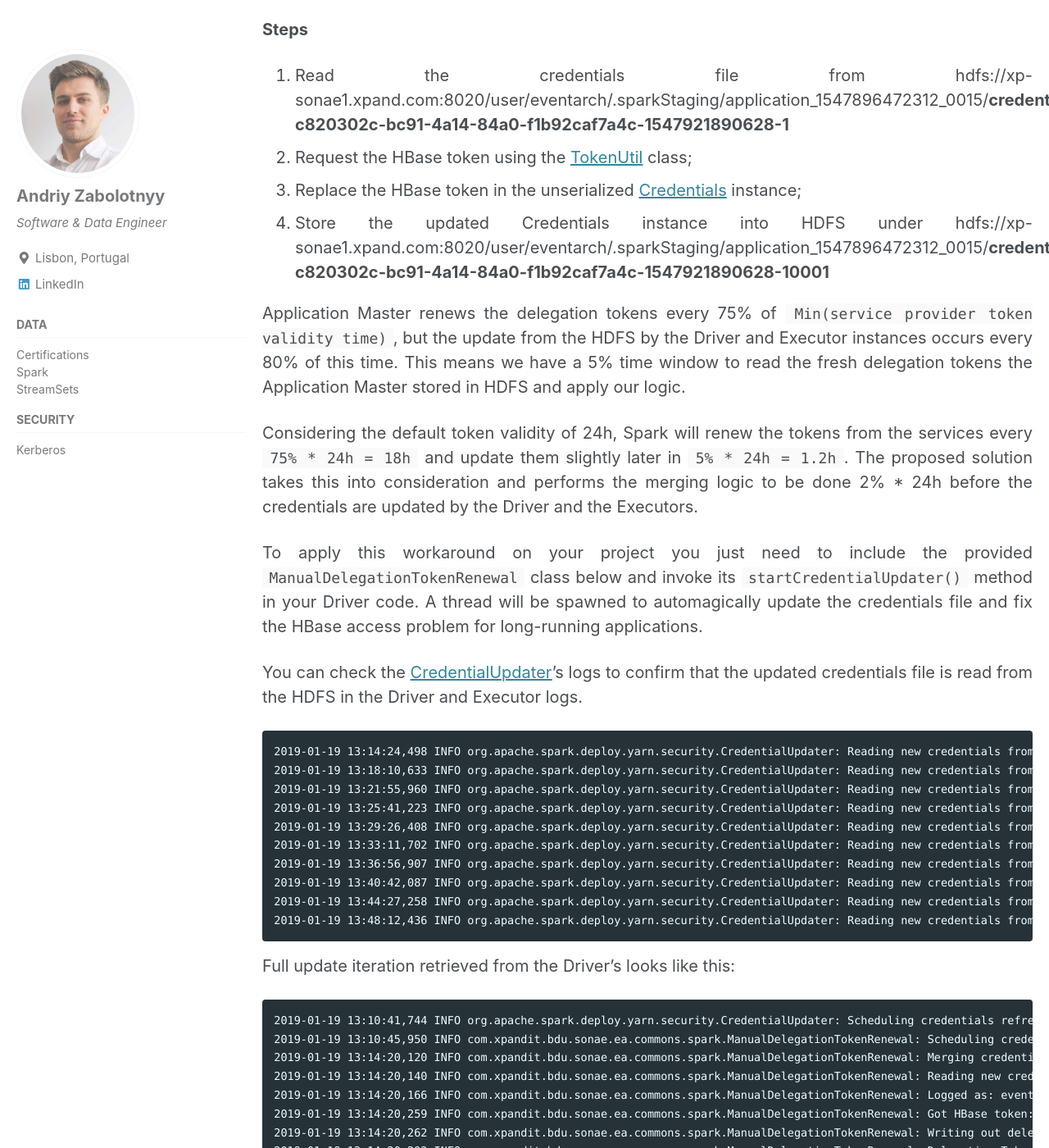
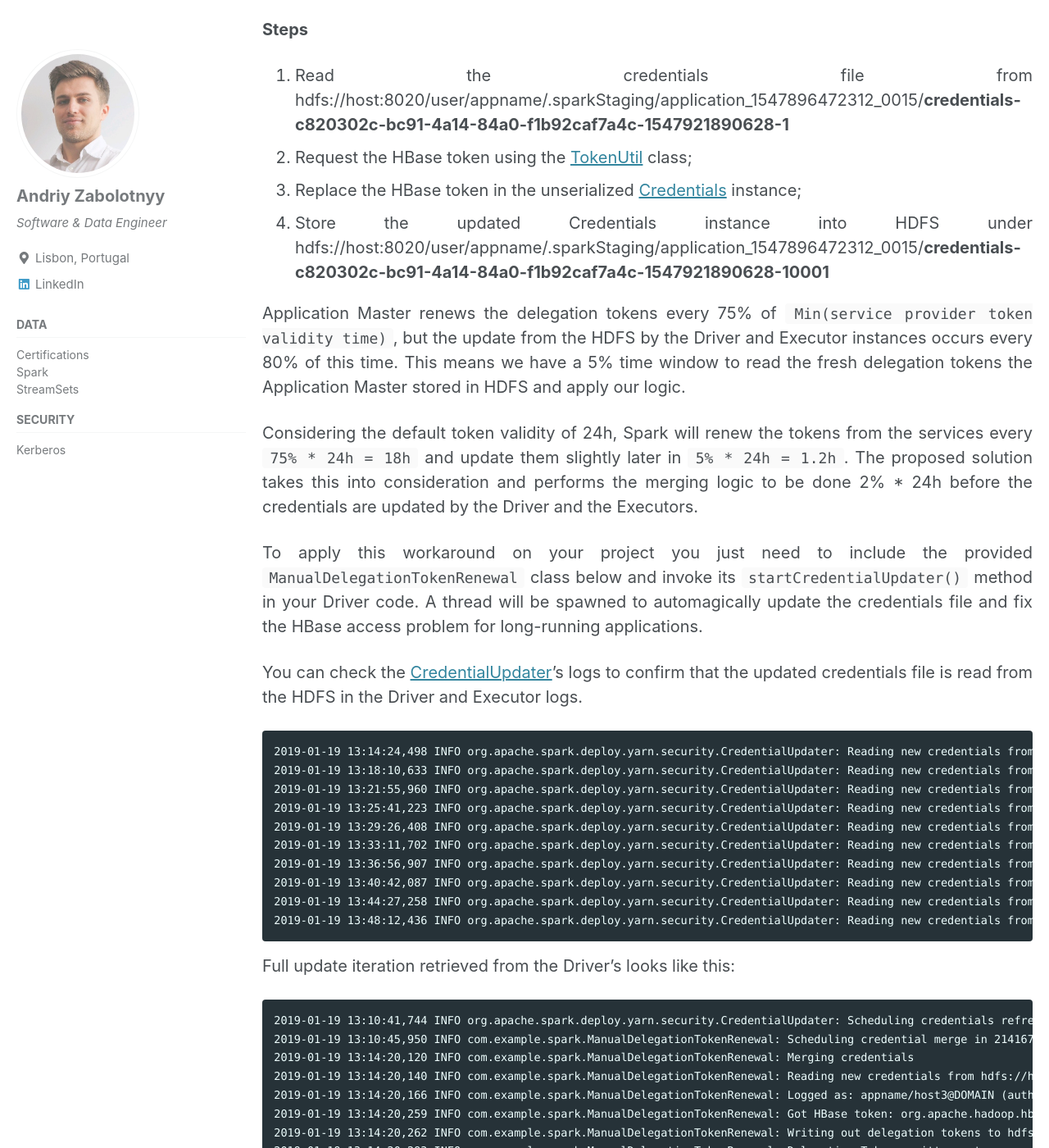
Before and after one commit to andriymz/andriymz.github.io, a Jekyll site: the page built from _posts/2019-04-19-hbase-authentication-problem-in-spark2.md, in a window 1280 px wide and 1400 px high, scrolled down 3312 px. Shown: the whole window at 82% size. Built offline with Jekyll 4.4.1, drawn with Linux system fonts in a browser that asks for light colours; cached includes are drawn as plain includes; comment, search, counter and statistics services are not loaded; some of the changed text lies outside the part shown.

````diff
--- a/_config.yml
+++ b/_config.yml
@@ -16,7 +16,7 @@ minimal_mistakes_skin    : "default" # "air", "aqua", "contrast", "dark", "dirt"
 
 # Site Settings
 locale                   : "en-US"
-title                    : ""
+title                    : "Techie Shares"
 title_separator          : "|"
 name                     : "Andriy Zabolotnyy"
 description              : # Description
--- a/_posts/2019-04-19-hbase-authentication-problem-in-spark2.md
+++ b/_posts/2019-04-19-hbase-authentication-problem-in-spark2.md
@@ -18,10 +18,10 @@ To fully understand how Spark uses delegation tokens for secure communication in
 Delegation tokens are requested initially by the Client before submitting the application to YARN. Since in `yarn-client` deploy mode the Client and the Driver run in the same JVM container, you can check the tokens your application requests in the Driver's logs:
 
 ```text
-2019-01-19 08:45:30,761 INFO org.apache.spark.deploy.yarn.security.HDFSCredentialProvider: getting token for namenode: hdfs://xp-sonae1.xpand.com:8020/user/eventarch
-2019-01-19 08:45:30,854 INFO org.apache.hadoop.hdfs.DFSClient: Created token for eventarch: HDFS_DELEGATION_TOKEN owner=eventarch/xp-sonae3.xpand.com@XPAND.COM, renewer=yarn, realUser=, issueDate=1547905530830,
+2019-01-19 08:45:30,761 INFO org.apache.spark.deploy.yarn.security.HDFSCredentialProvider: getting token for namenode: hdfs://host:8020/user/appname
+2019-01-19 08:45:30,854 INFO org.apache.hadoop.hdfs.DFSClient: Created token for appname: HDFS_DELEGATION_TOKEN owner=appname/host3@DOMAIN, renewer=yarn, realUser=, issueDate=1547905530830,
 maxDate=1547905830830, sequenceNumber=7796, masterKeyId=394 on 10.0.0.4:8020
-2019-01-19 08:45:30,862 INFO org.apache.hadoop.hdfs.DFSClient: Created token for eventarch: HDFS_DELEGATION_TOKEN owner=eventarch/xp-sonae3.xpand.com@XPAND.COM, renewer=eventarch, realUser=, issueDate=1547905530
+2019-01-19 08:45:30,862 INFO org.apache.hadoop.hdfs.DFSClient: Created token for appname: HDFS_DELEGATION_TOKEN owner=appname/host3@DOMAIN, renewer=appname, realUser=, issueDate=1547905530
 878, maxDate=1547905830878, sequenceNumber=7797, masterKeyId=394 on 10.0.0.4:8020
 
 2019-01-19 08:45:32,929 INFO org.apache.spark.deploy.yarn.security.HBaseCredentialProvider: Get token from HBase: Kind: HBASE_AUTH_TOKEN, Service: 410baf3c-6ca8-4814-b2af-ad67caf17e6f, Ident: (org.apache.hadoop.
@@ -41,20 +41,20 @@ Before requesting the tokens, Application Master logs into the KDC with the cred
 
 ```text
 2019-01-19 08:45:33,998 INFO org.apache.spark.deploy.yarn.Client: To enable the Application Master to login from keytab, credentials are being copied over to the Application Master via the YARN Secure Distributed Cache.
-2019-01-19 08:45:34,001 INFO org.apache.spark.deploy.yarn.Client: Uploading resource file:/var/run/cloudera-scm-agent/process/1649-event_architecture-EVENT_ARCHITECTURE_DISPATCHER_RFID/event_architecture.keytab -> hdfs://xp-sonae1.xpand.com:8020/user/eventarch/.sparkStaging/application_1547896472312_0007/event_architecture.keytab
+2019-01-19 08:45:34,001 INFO org.apache.spark.deploy.yarn.Client: Uploading resource file:/var/run/cloudera-scm-agent/process/1649-appname-SERVICE/appname.keytab -> hdfs://host:8020/user/appname/.sparkStaging/application_1547896472312_0007/appname.keytab
 ```
 
 If you submit a Spark 2 application in `yarn-client` mode, you can check through its logs that the Application Master only requests delegation tokens for HDFS and Hive services (no token for HBase):
 
 ```text
-2019/01/15 13:25:12 [INFO] [security.AMCredentialRenewer] Attempting to login to KDC using principal: eventarch/xp-sonae3.xpand.com@XPAND.COM
+2019/01/15 13:25:12 [INFO] [security.AMCredentialRenewer] Attempting to login to KDC using principal: appname/host3@DOMAIN
 2019/01/15 13:25:12 [INFO] [security.AMCredentialRenewer] Successfully logged into KDC.
 
-2019/01/15 13:25:12 [INFO] [security.HDFSCredentialProvider] getting token for namenode: hdfs://xp-sonae1.xpand.com:8020/user/eventarch
-2019/01/15 13:25:12 [INFO] [hdfs.DFSClient] Created token for eventarch: HDFS_DELEGATION_TOKEN owner=eventarch/xp-sonae3.xpand.com@XPAND.COM, renewer=yarn, realUser=, issueDate=1547576712738, maxDate=1547577012738, sequenceNumber=6476, masterKeyId=382 on 10.0.0.4:8020
-2019/01/15 13:25:12 [INFO] [hdfs.DFSClient] Created token for eventarch: HDFS_DELEGATION_TOKEN owner=eventarch/xp-sonae3.xpand.com@XPAND.COM, renewer=eventarch, realUser=, issueDate=1547576712767, maxDate=1547577012767, sequenceNumber=6477, masterKeyId=382 on 10.0.0.4:8020
+2019/01/15 13:25:12 [INFO] [security.HDFSCredentialProvider] getting token for namenode: hdfs://host:8020/user/appname
+2019/01/15 13:25:12 [INFO] [hdfs.DFSClient] Created token for appname: HDFS_DELEGATION_TOKEN owner=appname/host3@DOMAIN, renewer=yarn, realUser=, issueDate=1547576712738, maxDate=1547577012738, sequenceNumber=6476, masterKeyId=382 on 10.0.0.4:8020
+2019/01/15 13:25:12 [INFO] [hdfs.DFSClient] Created token for appname: HDFS_DELEGATION_TOKEN owner=appname/host3@DOMAIN, renewer=appname, realUser=, issueDate=1547576712767, maxDate=1547577012767, sequenceNumber=6477, masterKeyId=382 on 10.0.0.4:8020
 
-2019/01/15 13:25:14 [INFO] [hive.metastore] Trying to connect to metastore with URI thrift://xp-sonae2.xpand.com:9083
+2019/01/15 13:25:14 [INFO] [hive.metastore] Trying to connect to metastore with URI thrift://host2:9083
 2019/01/15 13:25:14 [INFO] [hive.metastore] Opened a connection to metastore, current connections: 1
 2019/01/15 13:25:14 [INFO] [hive.metastore] Connected to metastore.
 2019/01/15 13:25:15 [INFO] [metadata.Hive] Registering function mymyupper org.hue.udf.MyUpper
@@ -65,8 +65,8 @@ If you submit a Spark 2 application in `yarn-client` mode, you can check through
 Requested delegation tokens are written to HDFS, making them accessible by the Driver and Executor instances:
 
 ```text
-2019/01/15 13:25:15 [INFO] [security.AMCredentialRenewer] Writing out delegation tokens to hdfs://xp-sonae1.xpand.com:8020/user/eventarch/.sparkStaging/application_1547546932241_0041/credentials-fe545216-4a64-47a4-b787-6469ead7ed93-1547576953288-1.tmp
-2019/01/15 13:25:15 [INFO] [security.AMCredentialRenewer] Delegation Tokens written out successfully. Renaming file to hdfs://xp-sonae1.xpand.com:8020/user/eventarch/.sparkStaging/application_1547546932241_0041/credentials-fe545216-4a64-47a4-b787-6469ead7ed93-1547576953288-1
+2019/01/15 13:25:15 [INFO] [security.AMCredentialRenewer] Writing out delegation tokens to hdfs://host:8020/user/appname/.sparkStaging/application_1547546932241_0041/credentials-fe545216-4a64-47a4-b787-6469ead7ed93-1547576953288-1.tmp
+2019/01/15 13:25:15 [INFO] [security.AMCredentialRenewer] Delegation Tokens written out successfully. Renaming file to hdfs://host:8020/user/appname/.sparkStaging/application_1547546932241_0041/credentials-fe545216-4a64-47a4-b787-6469ead7ed93-1547576953288-1
 2019/01/15 13:25:15 [INFO] [security.AMCredentialRenewer] Delegation token file rename complete.
 2019/01/15 13:25:15 [INFO] [security.AMCredentialRenewer] Scheduling login from keytab in 222651 millis.
 ```
@@ -97,10 +97,10 @@ To overcome this problem I've found a way to manually request the HBase authenti
 
 **Steps**
 
-1. Read the credentials file from hdfs://xp-sonae1.xpand.com:8020/user/eventarch/.sparkStaging/application_1547896472312_0015/**credentials-c820302c-bc91-4a14-84a0-f1b92caf7a4c-1547921890628-1**
+1. Read the credentials file from hdfs://host:8020/user/appname/.sparkStaging/application_1547896472312_0015/**credentials-c820302c-bc91-4a14-84a0-f1b92caf7a4c-1547921890628-1**
 2. Request the HBase token using the [TokenUtil](https://github.com/apache/hbase/blob/master/hbase-server/src/main/java/org/apache/hadoop/hbase/security/token/TokenUtil.java) class;
 3. Replace the HBase token in the unserialized [Credentials](https://hadoop.apache.org/docs/r2.8.3/api/org/apache/hadoop/security/Credentials.html) instance;
-4. Store the updated Credentials instance into HDFS under hdfs://xp-sonae1.xpand.com:8020/user/eventarch/.sparkStaging/application_1547896472312_0015/**credentials-c820302c-bc91-4a14-84a0-f1b92caf7a4c-1547921890628-10001**
+4. Store the updated Credentials instance into HDFS under hdfs://host:8020/user/appname/.sparkStaging/application_1547896472312_0015/**credentials-c820302c-bc91-4a14-84a0-f1b92caf7a4c-1547921890628-10001**
 
 
 Application Master renews the delegation tokens every 75% of `Min(service provider token validity time)`, but the update from the HDFS by the Driver and Executor instances occurs every 80% of this time. This means we have a 5% time window to read the fresh delegation tokens the Application Master stored in HDFS and apply our logic.
@@ -113,43 +113,43 @@ To apply this workaround on your project you just need to include the provided `
 You can check the [CredentialUpdater](https://github.com/cloudera/spark/blob/spark2-2.1.0-cloudera1/yarn/src/main/scala/org/apache/spark/deploy/yarn/security/CredentialUpdater.scala)'s logs to confirm that the updated credentials file is read from the HDFS in the Driver and Executor logs.
 
 ```text
-2019-01-19 13:14:24,498 INFO org.apache.spark.deploy.yarn.security.CredentialUpdater: Reading new credentials from hdfs://xp-sonae1.xpand.com:8020/user/eventarch/.sparkStaging/application_1547896472312_0015/credentials-c820302c-bc91-4a14-84a0-f1b92caf7a4c-1547921890628-100001
-2019-01-19 13:18:10,633 INFO org.apache.spark.deploy.yarn.security.CredentialUpdater: Reading new credentials from hdfs://xp-sonae1.xpand.com:8020/user/eventarch/.sparkStaging/application_1547896472312_0015/credentials-c820302c-bc91-4a14-84a0-f1b92caf7a4c-1547922115956-100002
-2019-01-19 13:21:55,960 INFO org.apache.spark.deploy.yarn.security.CredentialUpdater: Reading new credentials from hdfs://xp-sonae1.xpand.com:8020/user/eventarch/.sparkStaging/application_1547896472312_0015/credentials-c820302c-bc91-4a14-84a0-f1b92caf7a4c-1547922341219-100003
-2019-01-19 13:25:41,223 INFO org.apache.spark.deploy.yarn.security.CredentialUpdater: Reading new credentials from hdfs://xp-sonae1.xpand.com:8020/user/eventarch/.sparkStaging/application_1547896472312_0015/credentials-c820302c-bc91-4a14-84a0-f1b92caf7a4c-1547922566404-100004
-2019-01-19 13:29:26,408 INFO org.apache.spark.deploy.yarn.security.CredentialUpdater: Reading new credentials from hdfs://xp-sonae1.xpand.com:8020/user/eventarch/.sparkStaging/application_1547896472312_0015/credentials-c820302c-bc91-4a14-84a0-f1b92caf7a4c-1547922791699-100005
-2019-01-19 13:33:11,702 INFO org.apache.spark.deploy.yarn.security.CredentialUpdater: Reading new credentials from hdfs://xp-sonae1.xpand.com:8020/user/eventarch/.sparkStaging/application_1547896472312_0015/credentials-c820302c-bc91-4a14-84a0-f1b92caf7a4c-1547923016903-100006
-2019-01-19 13:36:56,907 INFO org.apache.spark.deploy.yarn.security.CredentialUpdater: Reading new credentials from hdfs://xp-sonae1.xpand.com:8020/user/eventarch/.sparkStaging/application_1547896472312_0015/credentials-c820302c-bc91-4a14-84a0-f1b92caf7a4c-1547923242083-100007
-2019-01-19 13:40:42,087 INFO org.apache.spark.deploy.yarn.security.CredentialUpdater: Reading new credentials from hdfs://xp-sonae1.xpand.com:8020/user/eventarch/.sparkStaging/application_1547896472312_0015/credentials-c820302c-bc91-4a14-84a0-f1b92caf7a4c-1547923467255-100008
-2019-01-19 13:44:27,258 INFO org.apache.spark.deploy.yarn.security.CredentialUpdater: Reading new credentials from hdfs://xp-sonae1.xpand.com:8020/user/eventarch/.sparkStaging/application_1547896472312_0015/credentials-c820302c-bc91-4a14-84a0-f1b92caf7a4c-1547923692432-100009
-2019-01-19 13:48:12,436 INFO org.apache.spark.deploy.yarn.security.CredentialUpdater: Reading new credentials from hdfs://xp-sonae1.xpand.com:8020/user/eventarch/.sparkStaging/application_1547896472312_0015/credentials-c820302c-bc91-4a14-84a0-f1b92caf7a4c-1547923917603-100010
+2019-01-19 13:14:24,498 INFO org.apache.spark.deploy.yarn.security.CredentialUpdater: Reading new credentials from hdfs://host:8020/user/appname/.sparkStaging/application_1547896472312_0015/credentials-c820302c-bc91-4a14-84a0-f1b92caf7a4c-1547921890628-100001
+2019-01-19 13:18:10,633 INFO org.apache.spark.deploy.yarn.security.CredentialUpdater: Reading new credentials from hdfs://host:8020/user/appname/.sparkStaging/application_1547896472312_0015/credentials-c820302c-bc91-4a14-84a0-f1b92caf7a4c-1547922115956-100002
+2019-01-19 13:21:55,960 INFO org.apache.spark.deploy.yarn.security.CredentialUpdater: Reading new credentials from hdfs://host:8020/user/appname/.sparkStaging/application_1547896472312_0015/credentials-c820302c-bc91-4a14-84a0-f1b92caf7a4c-1547922341219-100003
+2019-01-19 13:25:41,223 INFO org.apache.spark.deploy.yarn.security.CredentialUpdater: Reading new credentials from hdfs://host:8020/user/appname/.sparkStaging/application_1547896472312_0015/credentials-c820302c-bc91-4a14-84a0-f1b92caf7a4c-1547922566404-100004
+2019-01-19 13:29:26,408 INFO org.apache.spark.deploy.yarn.security.CredentialUpdater: Reading new credentials from hdfs://host:8020/user/appname/.sparkStaging/application_1547896472312_0015/credentials-c820302c-bc91-4a14-84a0-f1b92caf7a4c-1547922791699-100005
+2019-01-19 13:33:11,702 INFO org.apache.spark.deploy.yarn.security.CredentialUpdater: Reading new credentials from hdfs://host:8020/user/appname/.sparkStaging/application_1547896472312_0015/credentials-c820302c-bc91-4a14-84a0-f1b92caf7a4c-1547923016903-100006
+2019-01-19 13:36:56,907 INFO org.apache.spark.deploy.yarn.security.CredentialUpdater: Reading new credentials from hdfs://host:8020/user/appname/.sparkStaging/application_1547896472312_0015/credentials-c820302c-bc91-4a14-84a0-f1b92caf7a4c-1547923242083-100007
+2019-01-19 13:40:42,087 INFO org.apache.spark.deploy.yarn.security.CredentialUpdater: Reading new credentials from hdfs://host:8020/user/appname/.sparkStaging/application_1547896472312_0015/credentials-c820302c-bc91-4a14-84a0-f1b92caf7a4c-1547923467255-100008
+2019-01-19 13:44:27,258 INFO org.apache.spark.deploy.yarn.security.CredentialUpdater: Reading new credentials from hdfs://host:8020/user/appname/.sparkStaging/application_1547896472312_0015/credentials-c820302c-bc91-4a14-84a0-f1b92caf7a4c-1547923692432-100009
+2019-01-19 13:48:12,436 INFO org.apache.spark.deploy.yarn.security.CredentialUpdater: Reading new credentials from hdfs://host:8020/user/appname/.sparkStaging/application_1547896472312_0015/credentials-c820302c-bc91-4a14-84a0-f1b92caf7a4c-1547923917603-100010
 ```
 
 Full update iteration retrieved from the Driver's looks like this:
 
 ```text
 2019-01-19 13:10:41,744 INFO org.apache.spark.deploy.yarn.security.CredentialUpdater: Scheduling credentials refresh from HDFS in 222744 ms.
-2019-01-19 13:10:45,950 INFO com.xpandit.bdu.sonae.ea.commons.spark.ManualDelegationTokenRenewal: Scheduling credential merge in 214167ms
-2019-01-19 13:14:20,120 INFO com.xpandit.bdu.sonae.ea.commons.spark.ManualDelegationTokenRenewal: Merging credentials
-2019-01-19 13:14:20,140 INFO com.xpandit.bdu.sonae.ea.commons.spark.ManualDelegationTokenRenewal: Reading new credentials from hdfs://xp-sonae1.xpand.com:8020/user/eventarch/.sparkStaging/application_1547896472312_0015/credentials-c820302c-bc91-4a14-84a0-f1b92caf7a4c-1547921890628-1
-2019-01-19 13:14:20,166 INFO com.xpandit.bdu.sonae.ea.commons.spark.ManualDelegationTokenRenewal: Logged as: eventarch/xp-sonae3.xpand.com@XPAND.COM (auth:KERBEROS)
-2019-01-19 13:14:20,259 INFO com.xpandit.bdu.sonae.ea.commons.spark.ManualDelegationTokenRenewal: Got HBase token: org.apache.hadoop.hbase.security.token.AuthenticationTokenIdentifier@44
-2019-01-19 13:14:20,262 INFO com.xpandit.bdu.sonae.ea.commons.spark.ManualDelegationTokenRenewal: Writing out delegation tokens to hdfs://xp-sonae1.xpand.com:8020/user/eventarch/.sparkStaging/application_1547896472312_0015/credentials-c820302c-bc91-4a14-84a0-f1b92caf7a4c-1547921890628-100001.tmp
-2019-01-19 13:14:20,293 INFO com.xpandit.bdu.sonae.ea.commons.spark.ManualDelegationTokenRenewal: Delegation Tokens written out successfully. Renaming file to hdfs://xp-sonae1.xpand.com:8020/user/eventarch/.sparkStaging/application_1547896472312_0015/credentials-c820302c-bc91-4a14-84a0-f1b92caf7a4c-1547921890628-100001
-2019-01-19 13:14:20,305 INFO com.xpandit.bdu.sonae.ea.commons.spark.ManualDelegationTokenRenewal: Delegation token file rename complete.
-2019-01-19 13:14:20,306 INFO com.xpandit.bdu.sonae.ea.commons.spark.ManualDelegationTokenRenewal: Scheduling credential merge in 225716ms
-2019-01-19 13:14:24,498 INFO org.apache.spark.deploy.yarn.security.CredentialUpdater: Reading new credentials from hdfs://xp-sonae1.xpand.com:8020/user/eventarch/.sparkStaging/application_1547896472312_0015/credentials-c820302c-bc91-4a14-84a0-f1b92caf7a4c-1547921890628-100001
+2019-01-19 13:10:45,950 INFO com.example.spark.ManualDelegationTokenRenewal: Scheduling credential merge in 214167ms
+2019-01-19 13:14:20,120 INFO com.example.spark.ManualDelegationTokenRenewal: Merging credentials
+2019-01-19 13:14:20,140 INFO com.example.spark.ManualDelegationTokenRenewal: Reading new credentials from hdfs://host:8020/user/appname/.sparkStaging/application_1547896472312_0015/credentials-c820302c-bc91-4a14-84a0-f1b92caf7a4c-1547921890628-1
+2019-01-19 13:14:20,166 INFO com.example.spark.ManualDelegationTokenRenewal: Logged as: appname/host3@DOMAIN (auth:KERBEROS)
+2019-01-19 13:14:20,259 INFO com.example.spark.ManualDelegationTokenRenewal: Got HBase token: org.apache.hadoop.hbase.security.token.AuthenticationTokenIdentifier@44
+2019-01-19 13:14:20,262 INFO com.example.spark.ManualDelegationTokenRenewal: Writing out delegation tokens to hdfs://host:8020/user/appname/.sparkStaging/application_1547896472312_0015/credentials-c820302c-bc91-4a14-84a0-f1b92caf7a4c-1547921890628-100001.tmp
+2019-01-19 13:14:20,293 INFO com.example.spark.ManualDelegationTokenRenewal: Delegation Tokens written out successfully. Renaming file to hdfs://host:8020/user/appname/.sparkStaging/application_1547896472312_0015/credentials-c820302c-bc91-4a14-84a0-f1b92caf7a4c-1547921890628-100001
+2019-01-19 13:14:20,305 INFO com.example.spark.ManualDelegationTokenRenewal: Delegation token file rename complete.
+2019-01-19 13:14:20,306 INFO com.example.spark.ManualDelegationTokenRenewal: Scheduling credential merge in 225716ms
+2019-01-19 13:14:24,498 INFO org.apache.spark.deploy.yarn.security.CredentialUpdater: Reading new credentials from hdfs://host:8020/user/appname/.sparkStaging/application_1547896472312_0015/credentials-c820302c-bc91-4a14-84a0-f1b92caf7a4c-1547921890628-100001
 ```
 
 **ManualDelegationTokenRenewal class**
 
 ```scala
-package com.xpandit.bdu.sonae.ea.commons.spark
+package com.example.spark
 
 import java.security.PrivilegedExceptionAction
 import java.util.concurrent.{Executors, TimeUnit}
 
-import com.xpandit.bdu.commons.core.Loggable
+import com.example.utils.Loggable
 import org.apache.hadoop.conf.Configuration
 import org.apache.hadoop.fs.{FileSystem, Path}
 import org.apache.hadoop.hbase.HBaseConfiguration
````
Also changed, not shown: _posts/2019-03-16-authentication-using-kerberos.md (+16 -16 lines), _posts/2019-04-19-how-spark-uses-kerberos-authentication.md (+1 -1 lines), assets/images/spark/transactional_writes/0.png.
